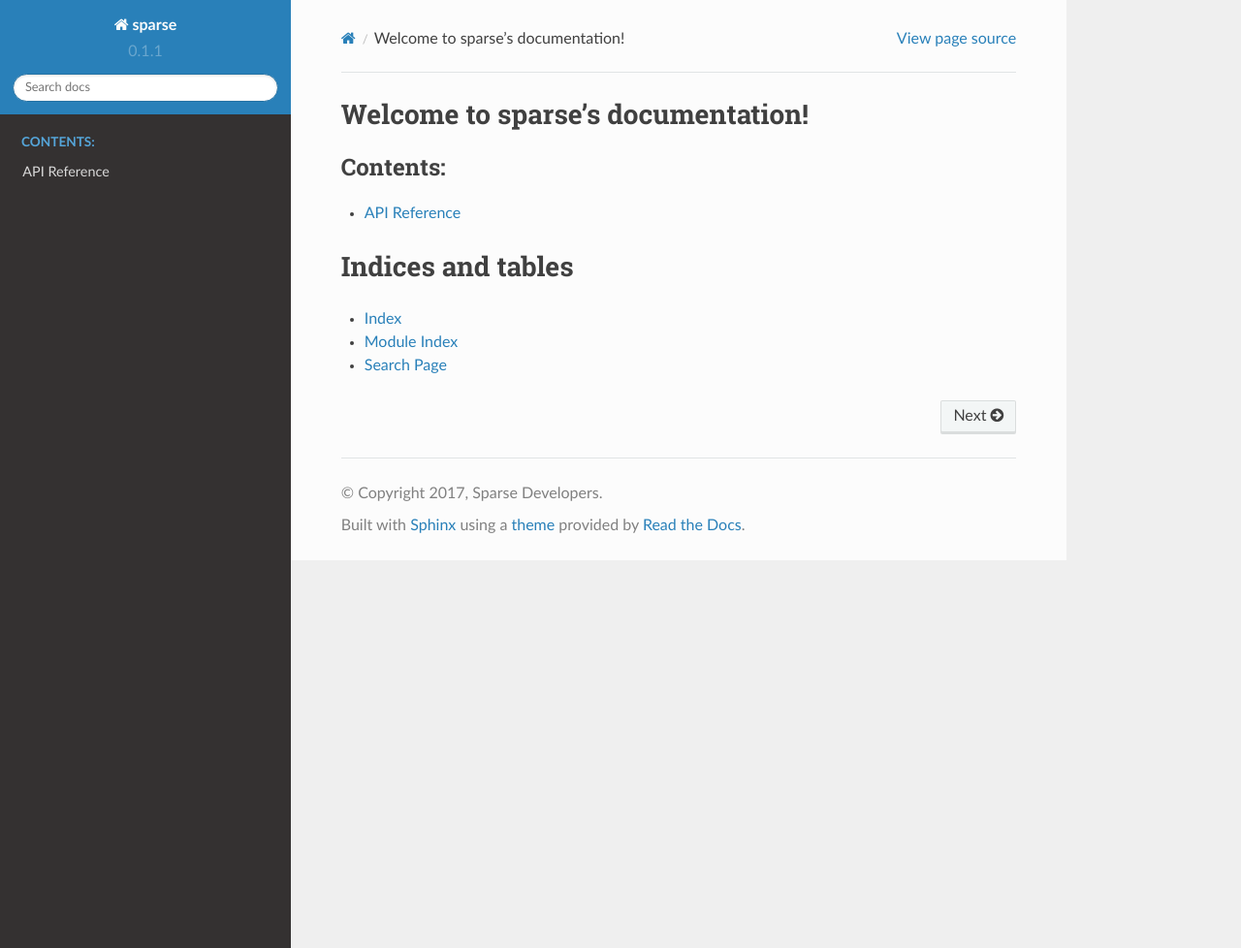
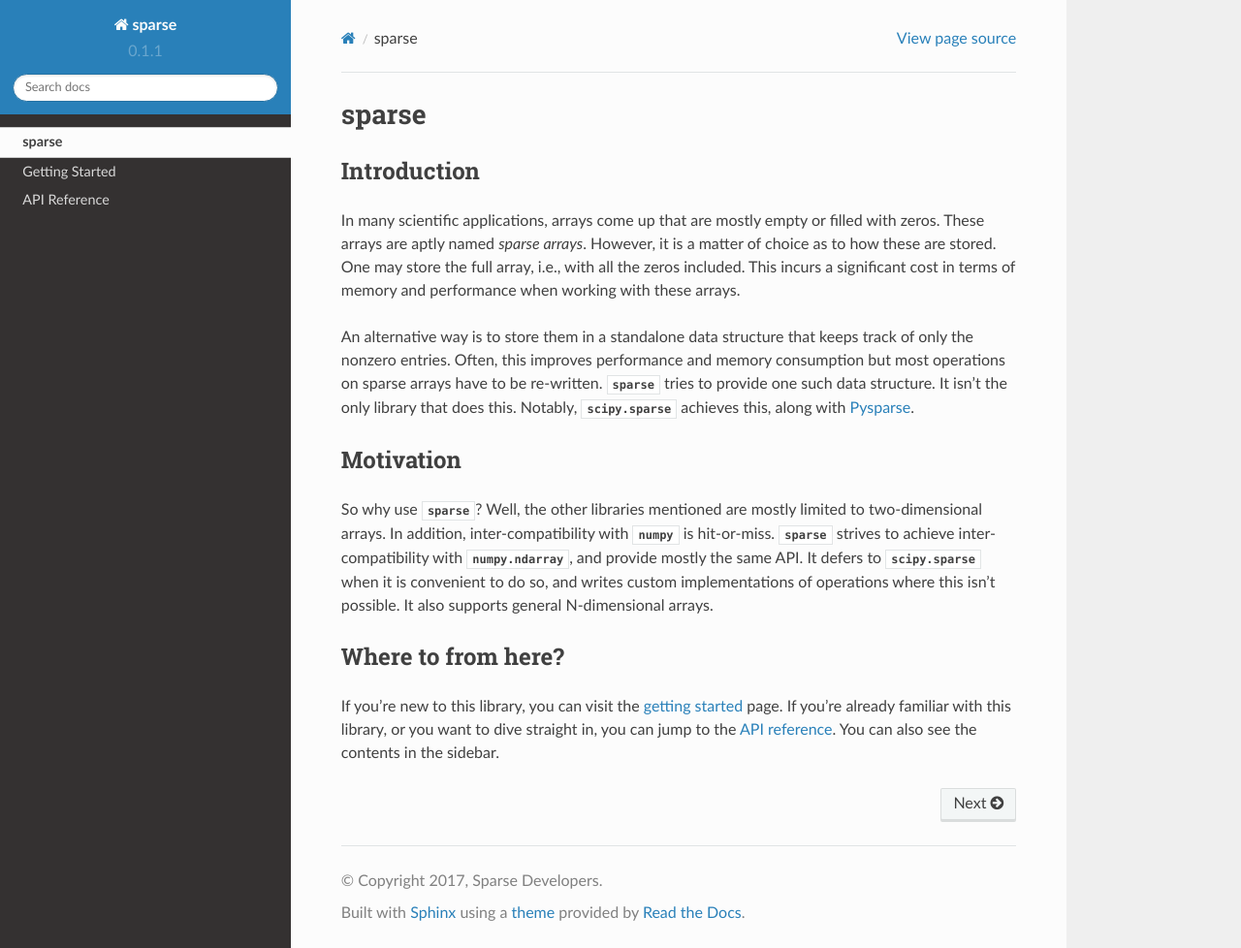
Before and after one commit to pydata/sparse, a Sphinx documentation site: the page built from docs/index.rst, in a window 1280 px wide and 978 px high. Shown: the whole window at 97% size. Built offline with Sphinx 7.4.7 and the Read the Docs theme 2.0.0, drawn with Linux system fonts in a browser that asks for light colours.

Commit message:
Begin building front matter.

```diff
--- a/docs/conf.py
+++ b/docs/conf.py
@@ -47,6 +47,8 @@ extensions = [
 
 # Add any paths that contain templates here, relative to this directory.
 templates_path = ['_templates']
+
+mathjax_path = "https://cdn.mathjax.org/mathjax/latest/MathJax.js?config=TeX-AMS-MML_HTMLorMML"
 
 # The suffix(es) of source filenames.
 # You can specify multiple suffix as a list of string:
--- a/docs/index.rst
+++ b/docs/index.rst
@@ -1,20 +1,40 @@
-.. sparse documentation master file, created by
-   sphinx-quickstart on Fri Dec 29 20:58:03 2017.
-   You can adapt this file completely to your liking, but it should at least
-   contain the root `toctree` directive.
+sparse
+======
 
-Welcome to sparse's documentation!
-==================================
+Introduction
+------------
+In many scientific applications, arrays come up that are mostly empty or filled
+with zeros. These arrays are aptly named *sparse arrays*. However, it is a matter
+of choice as to how these are stored. One may store the full array, i.e., with all
+the zeros included. This incurs a significant cost in terms of memory and
+performance when working with these arrays.
+
+An alternative way is to store them in a standalone data structure that keeps track
+of only the nonzero entries. Often, this improves performance and memory consumption
+but most operations on sparse arrays have to be re-written. :obj:`sparse` tries to
+provide one such data structure. It isn't the only library that does this. Notably,
+:obj:`scipy.sparse` achieves this, along with
+`Pysparse <http://pysparse.sourceforge.net/>`_.
+
+Motivation
+----------
+So why use :obj:`sparse`? Well, the other libraries mentioned are mostly limited to
+two-dimensional arrays. In addition, inter-compatibility with :obj:`numpy` is
+hit-or-miss. :obj:`sparse` strives to achieve inter-compatibility with
+:obj:`numpy.ndarray`, and provide mostly the same API. It defers to :obj:`scipy.sparse`
+when it is convenient to do so, and writes custom implementations of operations where
+this isn't possible. It also supports general N-dimensional arrays.
+
+Where to from here?
+-------------------
+If you're new to this library, you can visit the :doc:`getting started <getting_started>`
+page. If you're already familiar with this library, or you want to dive straight in, you
+can jump to the :doc:`API reference <api>`. You can also see the contents in the sidebar.
 
 .. toctree::
    :maxdepth: 3
-   :caption: Contents:
+   :hidden:
 
-   modules
-
-Indices and tables
-==================
-
-* :ref:`genindex`
-* :ref:`modindex`
-* :ref:`search`
+   self
+   getting_started
+   api
```
Also changed, not shown: docs/getting_started.rst (added, +14 -0 lines), docs/getting_started/constructing.rst (added, +78 -0 lines), docs/api.rst (renamed from docs/modules.rst), 1 other file.
